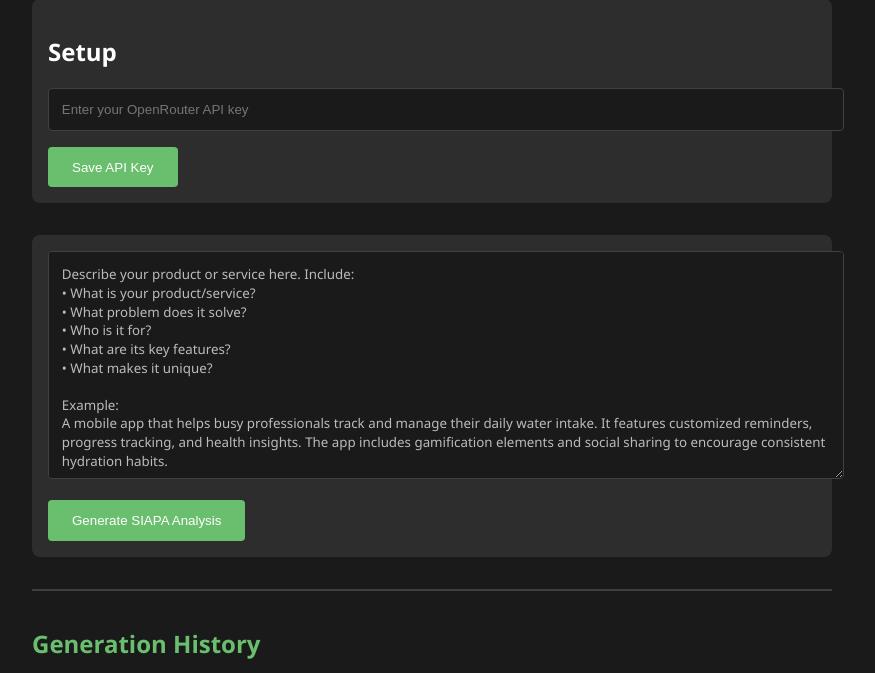
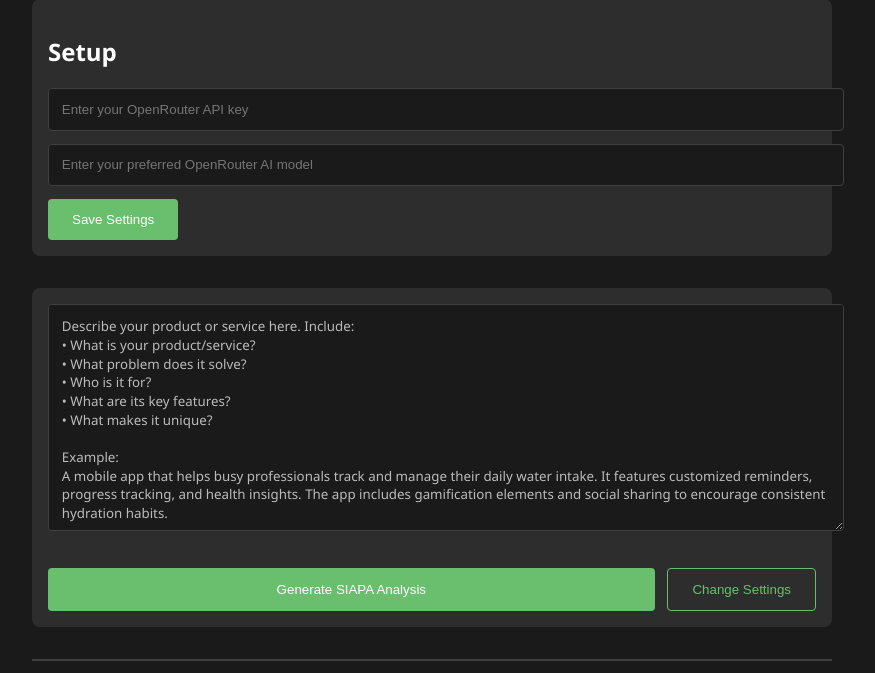
Before and after one commit to xhanafix/01-siapa, a plain HTML site: page index.html in a window 1280 px wide. Shown: the part 97-770 px from the top of the page, without its empty margins (208-1083 px from the left). Drawn offline with Linux system fonts and the light colour scheme.

Commit message:
Add files via upload

```diff
--- a/index.html
+++ b/index.html
@@ -13,7 +13,8 @@
         <div class="api-key-section" id="apiKeySection">
             <h2>Setup</h2>
             <input type="text" id="apiKeyInput" placeholder="Enter your OpenRouter API key">
-            <button onclick="saveApiKey()">Save API Key</button>
+            <input type="text" id="modelInput" placeholder="Enter your preferred OpenRouter AI model">
+            <button onclick="saveApiKey()">Save Settings</button>
         </div>
 
         <div class="input-section">
@@ -26,7 +27,10 @@
 
 Example:
 A mobile app that helps busy professionals track and manage their daily water intake. It features customized reminders, progress tracking, and health insights. The app includes gamification elements and social sharing to encourage consistent hydration habits."></textarea>
-            <button id="generateBtn" onclick="generateSIAPA()">Generate SIAPA Analysis</button>
+            <div class="input-actions">
+                <button id="generateBtn" onclick="generateSIAPA()">Generate SIAPA Analysis</button>
+                <button id="settingsBtn" onclick="showSettings()">Change Settings</button>
+            </div>
         </div>
 
         <div class="loading" id="loadingSpinner">
--- a/script.js
+++ b/script.js
@@ -1,8 +1,14 @@
 // Check for saved API key on load
 document.addEventListener('DOMContentLoaded', () => {
     const savedApiKey = localStorage.getItem('openRouterApiKey');
+    const savedModel = localStorage.getItem('openRouterModel');
     if (savedApiKey) {
         document.getElementById('apiKeySection').style.display = 'none';
+    }
+
+    // Set the saved model if available
+    if (savedModel) {
+        document.getElementById('modelInput').value = savedModel;
     }
 
     // Load history when page loads
@@ -12,8 +18,13 @@ document.addEventListener('DOMContentLoaded', () => {
 // Save API key to localStorage
 function saveApiKey() {
     const apiKey = document.getElementById('apiKeyInput').value.trim();
+    const model = document.getElementById('modelInput').value.trim();
+
     if (apiKey) {
         localStorage.setItem('openRouterApiKey', apiKey);
+        if (model) {
+            localStorage.setItem('openRouterModel', model);
+        }
         document.getElementById('apiKeySection').style.display = 'none';
     } else {
         alert('Please enter a valid API key');
@@ -186,6 +197,18 @@ async function generateSIAPA() {
         return;
     }
 
+    // Get the model from localStorage or from the input field
+    let model = localStorage.getItem('openRouterModel');
+    if (!model) {
+        model = document.getElementById('modelInput').value.trim();
+        if (!model) {
+            alert('Please enter an AI model in the settings section');
+            return;
+        }
+        // Save it for future use
+        localStorage.setItem('openRouterModel', model);
+    }
+
     // Show loading spinner
     document.getElementById('loadingSpinner').style.display = 'block';
     document.getElementById('resultsSection').style.display = 'none';
@@ -236,7 +259,7 @@ async function generateSIAPA() {
                 "Content-Type": "application/json"
             },
             body: JSON.stringify({
-                "model": "google/learnlm-1.5-pro-experimental:free",
+                "model": model,
                 "messages": [
                     {
                         "role": "user",
@@ -523,3 +546,8 @@ function exportCurrentAnalysis() {
         button.textContent = 'Export as File';
     }, 2000);
 }
+
+// Function to show API key section again
+function showSettings() {
+    document.getElementById('apiKeySection').style.display = 'block';
+}
--- a/styles.css
+++ b/styles.css
@@ -39,6 +39,10 @@ h1 {
     padding: 1rem;
     background-color: var(--secondary-color);
     border-radius: 8px;
+}
+
+.api-key-section input[type="text"] {
+    margin-bottom: 0.8rem;
 }
 
 input[type="text"], textarea {
@@ -340,3 +344,25 @@ button:hover {
     background-color: var(--primary-color);
     color: white;
 }
+
+.input-actions {
+    display: flex;
+    gap: 0.8rem;
+    margin-top: 1rem;
+}
+
+#generateBtn {
+    flex: 1;
+}
+
+#settingsBtn {
+    background-color: var(--secondary-color);
+    color: var(--primary-color);
+    border: 1px solid var(--primary-color);
+}
+
+#settingsBtn:hover {
+    background-color: var(--primary-color);
+    color: white;
+    opacity: 1;
+}
```
